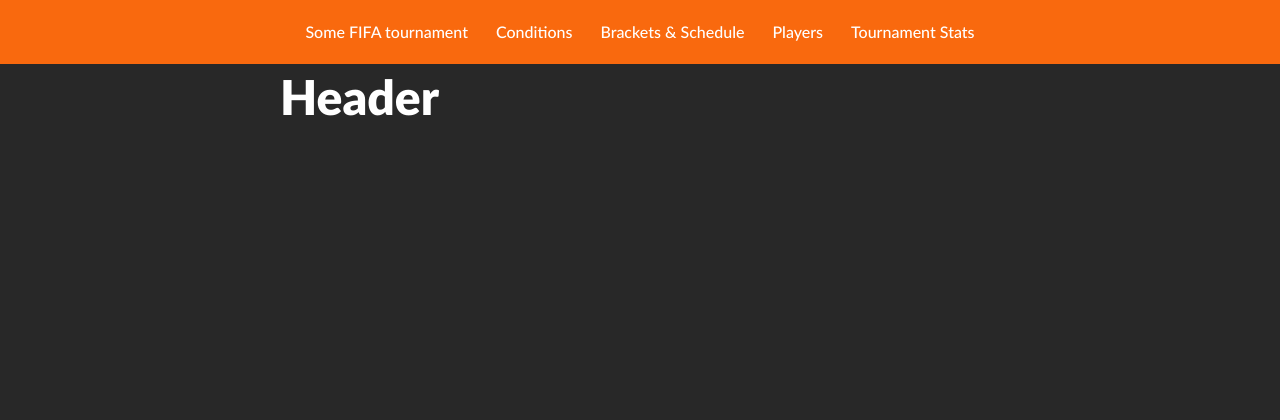
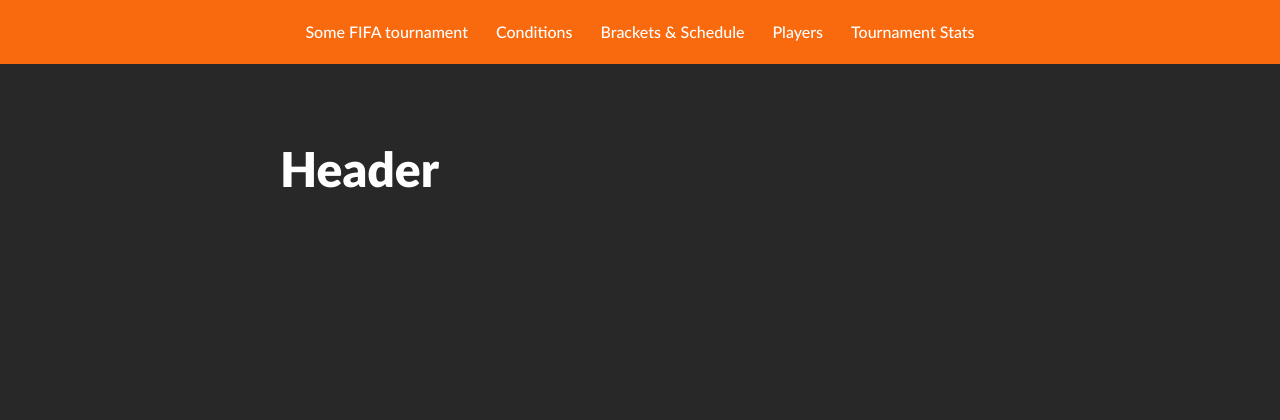
Before and after one commit to glennpjones/f_p, a Rails app: template app/views/pages/landing.html.haml in a window 1280 px wide. Shown: the top 420 px of the page. Run offline with Rails 7, Linux system fonts and the light colour scheme; the template is opened without the code that fills it, so the values that code supplies are empty; style sheets or scripts are compiled from the project's sources; some libraries are stand-ins or nearby versions.

```diff
--- a/app/assets/stylesheets/colors.sass
+++ b/app/assets/stylesheets/colors.sass
@@ -1,4 +1,7 @@
+// project specific
 $accent-color: rgb(249,105,14)
 $theme-color: red
+$background-color: rgb(40,40,40)
 
-$background-color: rgb(40,40,40)
+// general
+$pandascore-purple: rgb(179,0,222)
--- a/app/assets/stylesheets/typography.sass
+++ b/app/assets/stylesheets/typography.sass
@@ -66,5 +66,6 @@ p
   font-size: 1em
   line-height: 1.5em
 
-.nav-header
-  display: inline-block
+.jumbotron
+  padding-top: 3em
+  margin: 0
--- a/app/views/pages/landing.html.haml
+++ b/app/views/pages/landing.html.haml
@@ -17,7 +17,7 @@
 -# header section
 .wide-wrap.header-section
   .thin-wrap
-    %h1
+    %h1.jumbotron
       Header
 
 -# rules section
```
